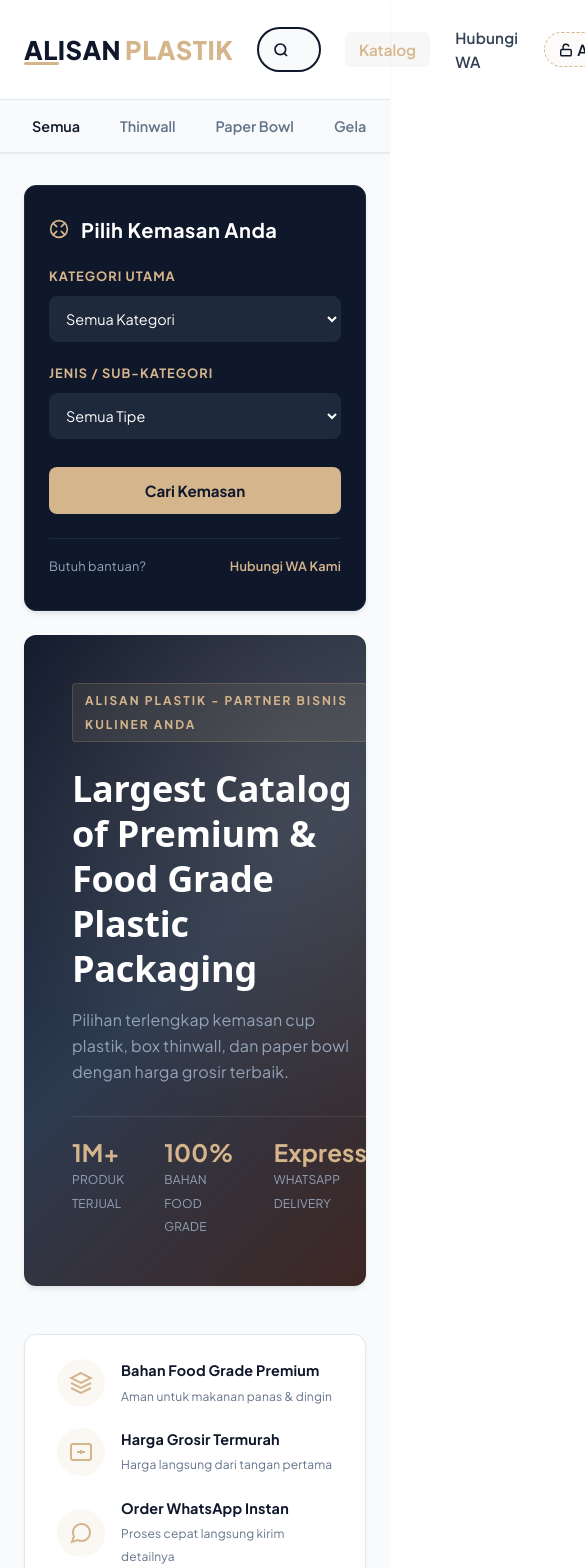
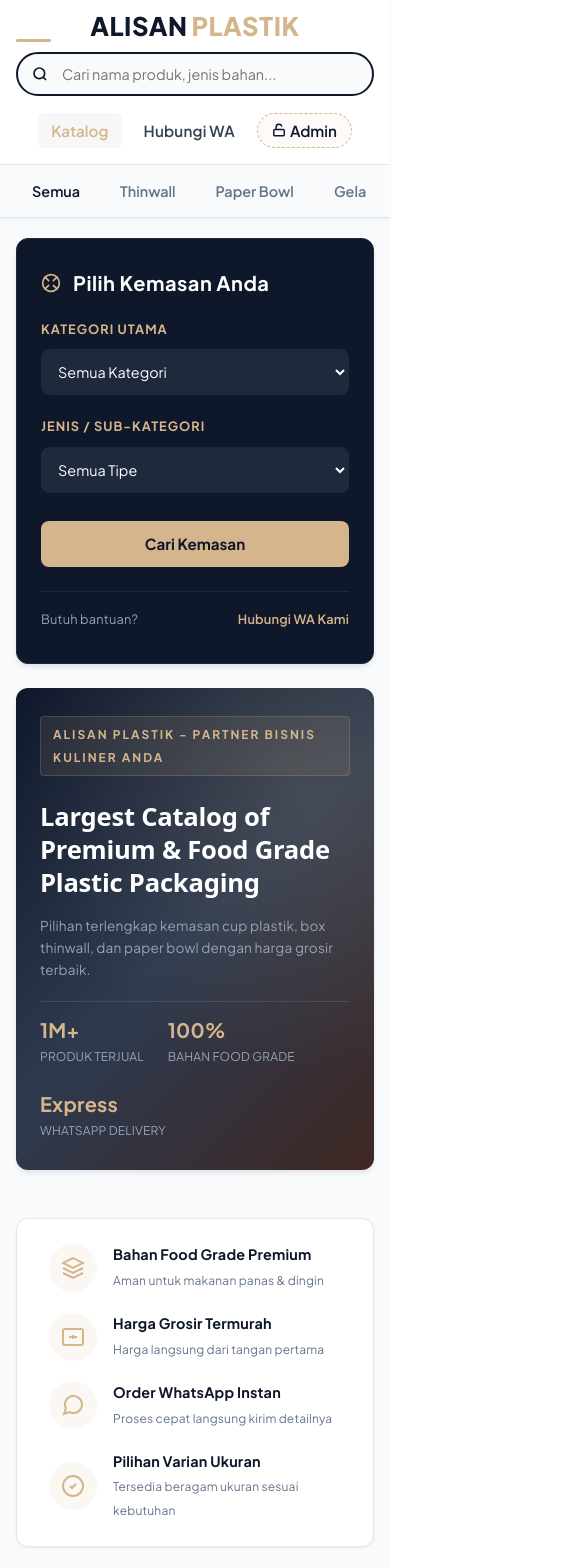
Before and after one commit to stefanny233/KatalogAlisan, a React (Vite) app: page / in a window 390 px wide. Shown: the top 1568 px of the page, 585 px wide, since content can reach past the window. Built offline with nearby package versions, Linux system fonts and the light colour scheme.

Commit message:
memperbaiki agar tampilan mobile

```diff
--- a/src/App.css
+++ b/src/App.css
@@ -3216,3 +3216,181 @@
   text-decoration: underline;
   text-underline-offset: 3px;
 }
+
+/* ============================================================
+   RESPONSIVE MOBILE VIEW DESIGN OPTIMIZATIONS
+   ============================================================ */
+
+/* Product card grid template definition */
+.product-grid {
+  display: grid;
+  grid-template-columns: repeat(auto-fill, minmax(265px, 1fr));
+  gap: 1.5rem;
+}
+
+/* Hide scrollbar for a clean native touch scroll in categories */
+.category-nav-links::-webkit-scrollbar {
+  display: none;
+}
+.category-nav-links {
+  scrollbar-width: none;
+  -ms-overflow-style: none;
+}
+
+@media (max-width: 768px) {
+  /* Layout Root Padding */
+  .main-content-global {
+    padding: 1.25rem 1rem;
+  }
+
+  /* Header mobile adjustment */
+  .top-header-bar {
+    flex-direction: column;
+    align-items: stretch;
+    gap: 0.9rem;
+    padding: 0.9rem 1rem;
+  }
+
+  .logo-container {
+    justify-content: center;
+  }
+
+  .header-search-bar {
+    max-width: 100%;
+    order: 2;
+  }
+
+  .header-nav-links {
+    justify-content: center;
+    order: 3;
+    gap: 0.5rem;
+    flex-wrap: wrap;
+  }
+
+  /* Hero Banner mobile layout */
+  .hero-banner-card {
+    padding: 1.75rem 1.5rem;
+  }
+
+  .banner-title {
+    font-size: 1.6rem;
+    line-height: 1.3;
+  }
+
+  .banner-subtitle {
+    font-size: 0.85rem;
+    margin-bottom: 1.25rem;
+  }
+
+  .banner-stats {
+    gap: 1.5rem;
+    flex-wrap: wrap;
+    padding-top: 1rem;
+  }
+
+  .stat-num {
+    font-size: 1.25rem;
+  }
+
+  /* Promo Banner mobile layout */
+  .everything-needed-banner {
+    padding: 2rem 1.5rem;
+  }
+
+  .everything-needed-banner h3 {
+    font-size: 1.5rem;
+  }
+
+  .everything-needed-banner p {
+    font-size: 0.85rem;
+    margin-bottom: 1.25rem;
+  }
+
+  .needed-banner-actions {
+    flex-direction: column;
+    gap: 0.75rem;
+  }
+
+  .btn-needed-primary, .btn-needed-secondary {
+    width: 100%;
+    text-align: center;
+  }
+}
+
+@media (max-width: 680px) {
+  /* Shopee Detail Modal mobile design */
+  .detail-modal-overlay {
+    padding: 0.5rem;
+  }
+
+  .detail-modal-card {
+    max-height: 96vh;
+    border-radius: 12px;
+  }
+
+  .shopee-gallery-col {
+    border-radius: 12px 12px 0 0;
+    padding: 0.75rem;
+  }
+
+  .shopee-main-image-wrap {
+    height: 280px;
+  }
+
+  .shopee-thumb-item {
+    width: 55px;
+    height: 55px;
+  }
+
+  .detail-info-col {
+    padding: 1.25rem 1rem;
+    gap: 0.75rem;
+  }
+
+  .detail-product-title {
+    font-size: 1.25rem;
+  }
+
+  .detail-description {
+    font-size: 0.82rem;
+  }
+
+  /* High contrast white close button on dark semi-transparent circle for mobile overlay */
+  .detail-modal-close {
+    top: 0.6rem;
+    right: 0.6rem;
+    background: rgba(15, 23, 42, 0.7);
+    color: #fff !important;
+    width: 32px;
+    height: 32px;
+    box-shadow: 0 2px 8px rgba(0,0,0,0.15);
+  }
+
+  .detail-modal-close:hover {
+    background: rgba(15, 23, 42, 0.9);
+  }
+}
+
+@media (max-width: 480px) {
+  /* Main product grid layout on very small phones */
+  .product-grid {
+    grid-template-columns: 1fr;
+    gap: 1rem;
+  }
+
+  .shopee-main-image-wrap {
+    height: 230px;
+  }
+
+  .cat-banner-title {
+    font-size: 1.4rem;
+  }
+
+  .cat-banner-subtitle {
+    font-size: 0.8rem;
+  }
+
+  .detail-price-value {
+    font-size: 1.4rem;
+  }
+}
```
